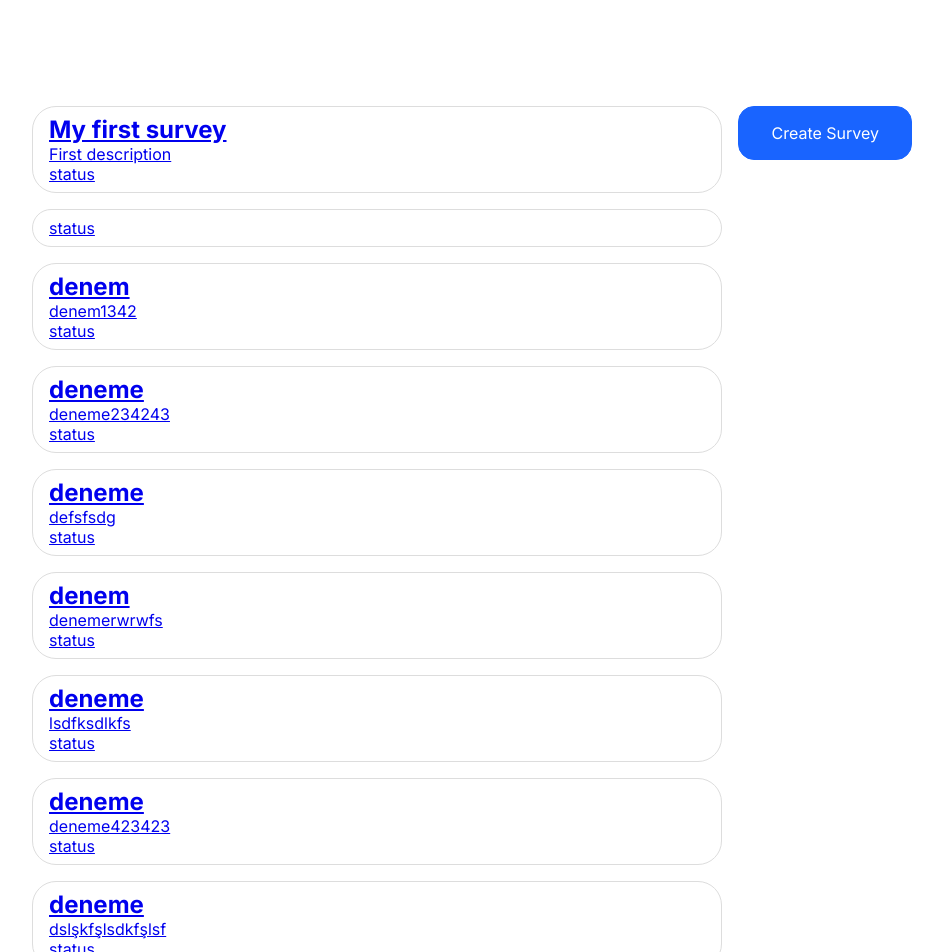
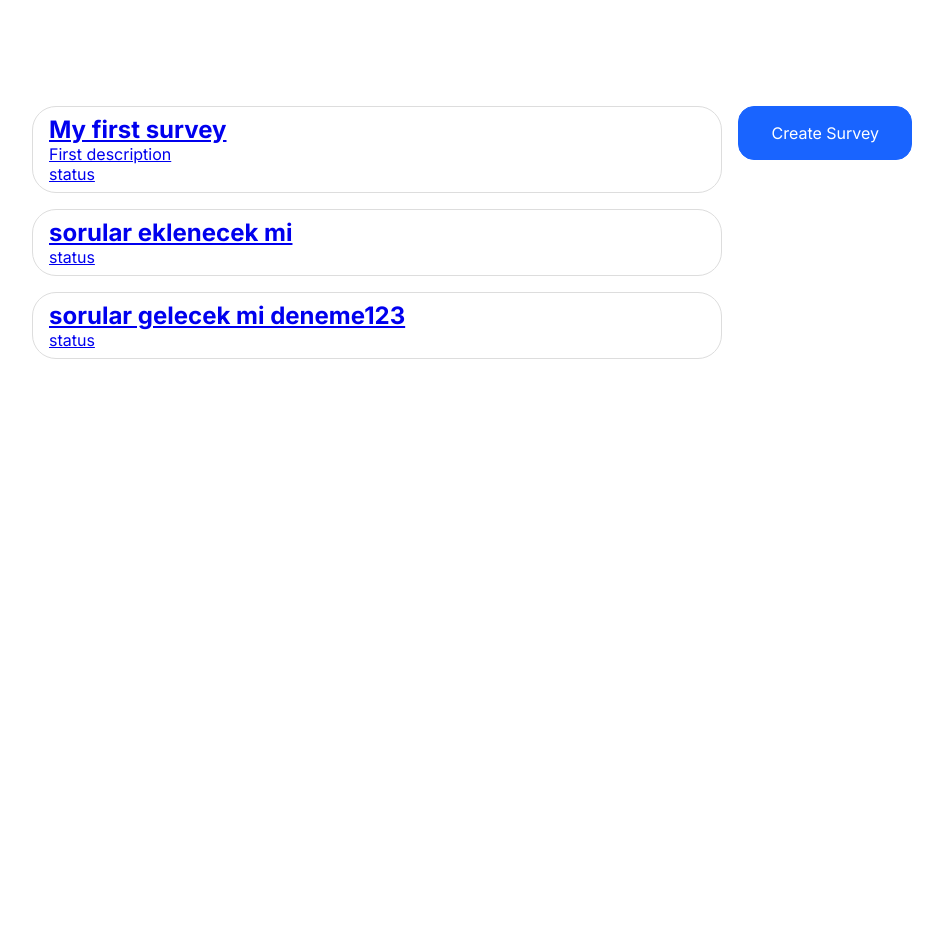
Before and after one commit to Esmanurrr/SurveyApp, a React (Vite) app: page / in a window 1280 px wide. Shown: the top 952 px of the page, without its empty margins (176-1119 px from the left). After the commit the page ends 800 px from the top, so only its background shows below. Built offline with nearby package versions, Linux system fonts and the light colour scheme; data requests are answered from the project's data file.

Commit message:
added question list and question card

```diff
--- a/db.json
+++ b/db.json
@@ -96,76 +96,69 @@
           "type": "Long Text Response",
           "options": [],
           "responseType": ""
+        },
+        {
+          "id": "19942f58-a5af-4ffa-9f47-67a9c3db3d6b",
+          "name": "deneme",
+          "type": "Single Choice",
+          "options": [
+            "ilk option",
+            "ikinci option"
+          ],
+          "responseType": ""
         }
       ]
     },
     {
-      "id": "dc12"
+      "id": "620f5572-e344-4202-9e74-375f6055822c",
+      "title": "sorular eklenecek mi ",
+      "description": "",
+      "questions": [
+        {
+          "id": "85e8ccf2-f3fa-4754-a6a5-e223e4522d55",
+          "name": "fdsfsdfsf",
+          "type": "Single Choice",
+          "options": [
+            "dsf",
+            "dfsf"
+          ],
+          "responseType": ""
+        },
+        {
+          "id": "934e0e68-4528-4806-9959-f40447368bd8",
+          "name": "2. deneme",
+          "type": "Multiple Choice",
+          "options": [
+            "fsdfds",
+            "fdfsd"
+          ],
+          "responseType": ""
+        },
+        {
+          "id": "094e16e4-d07e-49b7-b5bc-d9f2025f8e4c",
+          "name": "3. deneme",
+          "type": "Text Response",
+          "options": [],
+          "responseType": "Email"
+        }
+      ]
     },
     {
-      "id": "232725e6-8b72-45e1-a0d2-502c8011ef60",
-      "title": "denem",
-      "description": "denem1342"
-    },
-    {
-      "id": "f1f63399-080d-40b8-927b-21b5132a4772",
-      "title": "deneme",
-      "description": "deneme234243"
-    },
-    {
-      "id": "1ff5014f-c026-4358-9bc1-f3b6aacef3c7",
-      "title": "deneme",
-      "description": "defsfsdg"
-    },
-    {
-      "id": "d20b33da-ca33-4dba-b8a6-98fac455ae6c",
-      "title": "denem",
-      "description": "denemerwrwfs"
-    },
-    {
-      "id": "04c8b1b5-7e9b-4f3e-a832-edc427254cbb",
-      "title": "deneme ",
-      "description": "lsdfksdlkfs"
-    },
-    {
-      "id": "d970bf53-82ff-412d-939d-bc65ca749bfc",
-      "title": "deneme",
-      "description": "deneme423423"
-    },
-    {
-      "id": "0456a289-8475-44c4-be2d-cdade9b0ef64",
-      "title": "deneme",
-      "description": "dslşkfşlsdkfşlsf"
-    },
-    {
-      "id": "d737ca72-7405-43b4-8f97-250e890c459b",
-      "title": "fdsfds",
-      "description": "fdsfs"
-    },
-    {
-      "id": "0bad0937-9b4d-4812-8db1-bb0e90a0d765",
-      "title": "deneme1",
-      "description": "klkşlkşldfs"
-    },
-    {
-      "id": "ec0e7457-e356-4cc1-a740-9ea2187e4994",
-      "title": "deneme",
-      "description": "denemeeee"
-    },
-    {
-      "id": "6b5e07ce-68fc-4f1e-98cc-f05475406c2d",
-      "title": "123453453",
-      "description": "fsdfsdfsdf "
-    },
-    {
-      "id": "313eb407-2890-4f05-a2c2-15d4de2915d6",
-      "title": "fdsfds",
-      "description": "fdfsf"
-    },
-    {
-      "id": "96bb300e-74ff-4d91-b702-484bf113c764",
-      "title": "deneme123",
-      "description": "açıklamaa"
+      "id": "171f47f6-0de2-4939-8b4a-9b61964ae219",
+      "title": "sorular gelecek mi deneme123",
+      "description": "",
+      "questions": [
+        {
+          "id": "b384f586-26b5-4f86-a8ba-7af17dcc4cb1",
+          "name": "ilk soru 123243",
+          "type": "Single Choice",
+          "options": [
+            "fdfsf",
+            "dsfsdf"
+          ],
+          "responseType": ""
+        }
+      ]
     }
   ]
 }
--- a/index.html
+++ b/index.html
@@ -8,6 +8,7 @@
     <link rel="preconnect" href="https://fonts.gstatic.com" crossorigin>
     <link href="https://fonts.googleapis.com/css2?family=Inter:wght@100..900&display=swap" rel="stylesheet">
     <link rel='stylesheet' href='https://cdn-uicons.flaticon.com/2.4.2/uicons-regular-rounded/css/uicons-regular-rounded.css'>
+    <link rel="stylesheet" href="https://cdnjs.cloudflare.com/ajax/libs/font-awesome/6.6.0/css/all.min.css" integrity="sha512-Kc323vGBEqzTmouAECnVceyQqyqdsSiqLQISBL29aUW4U/M7pSPA/gEUZQqv1cwx4OnYxTxve5UMg5GT6L4JJg==" crossorigin="anonymous" referrerpolicy="no-referrer" />
     <title>Survey App</title>
   </head>
   <body>
--- a/src/components/dashboard/CreateSurveyModal.jsx
+++ b/src/components/dashboard/CreateSurveyModal.jsx
@@ -20,7 +20,7 @@ function CreateSurveyModal({ closePortal }) {
 
   const handleSave = async () => {
     const id = crypto.randomUUID();
-    await axios.post("http://localhost:4000/surveys", { id, title: title, description: description});
+    await axios.post("http://localhost:4000/surveys", { id, title: title, description: description, questions: []});
     navigate((`/survey/` + id), {
       state: { title: title, description: description },
     });
--- a/src/components/question/AddQuestionButton.jsx
+++ b/src/components/question/AddQuestionButton.jsx
@@ -1,5 +1,5 @@
 import { Link, useParams } from "react-router-dom"
-import { Button, Span, TextCenter } from "../../style"
+import { Button, TextCenter } from "../../style"
 
 function AddQuestionButton() {
 
@@ -7,8 +7,6 @@ function AddQuestionButton() {
 
   return (
     <TextCenter>
-        <h2>Lets add some questions to your survey</h2>
-        <Span>Click the button below to get your survey up and running</Span>
         <div><Link to={`/survey/new-question/${params.id}`}><Button>Add a question</Button></Link></div>
     </TextCenter>
   )
--- a/src/components/question/QuestionCard.jsx
+++ b/src/components/question/QuestionCard.jsx
@@ -1,9 +1,9 @@
 import { Link, useParams } from "react-router-dom";
-import { Card, DeleteButton, EditButton, Flex } from "../../style";
+import { Card, DeleteButton, EditButton } from "../../style";
 import axios from "axios";
 
 
-function QuestionCard({question, surveyId, onDelete}) {
+function QuestionCard({question }) {
 
     const id = question.id;
     console.log(id);
@@ -20,7 +20,7 @@ function QuestionCard({question, surveyId, onDelete}) {
           </div>
           <div>
             <EditButton>Edit</EditButton>
-            <DeleteButton onClick={onDelete}><i className="fi fi-rs-trash"></i></DeleteButton>
+            <DeleteButton><i className="fa-solid fa-trash"></i></DeleteButton>
           </div>
     </Card>
   )
--- a/src/components/question/QuestionList.jsx
+++ b/src/components/question/QuestionList.jsx
@@ -1,12 +1,24 @@
-import { Container } from "../../style"
+import { Container, Span } from "../../style"
 import AddQuestionButton from "./AddQuestionButton"
+import QuestionCard from "./QuestionCard"
 
-function QuestionList({question}) {
+function QuestionList({questions}) {
   return (
     <Container>
         {
-            !question && <AddQuestionButton/>
+            !questions &&
+            <div>
+              <h2>Lets add some questions to your survey</h2>
+              <Span>Click the button below to get your survey up and running</Span>
+              <AddQuestionButton/>
+            </div>
         }
+        {
+          questions.length > 0 && questions.map((question,index) => (
+            <QuestionCard key={index} question={question} />
+          ))
+        }
+        <AddQuestionButton />
     </Container>
   )
 }
--- a/src/components/survey/Survey.jsx
+++ b/src/components/survey/Survey.jsx
@@ -1,17 +1,40 @@
 import { useLocation, useParams } from 'react-router-dom';
 import QuestionList from '../question/QuestionList'
 import SurveyHeader from './SurveyHeader'
-import AddQuestion from '../question/AddQuestion';
+import { useEffect, useState } from 'react';
+import axios from 'axios';
 
 const Survey = () => {
   const location = useLocation();
+  const [questions, setQuestions] = useState([]);
   const { title, description } = location.state || {};
   const { id } = useParams();
+
+  useEffect(() => {
+    const fetchQuestions = async () => {
+      try {
+        const response = await axios.get("http://localhost:4000/surveys");
+        const survey = response.data.find(survey => survey.id === id);
+        if(survey){
+          setQuestions(survey.questions);
+        }else{
+          console.log("Survey not found");
+        }
+      } catch (err) {
+        console.log(err);
+      }
+    }
+
+    fetchQuestions();
+
+  },[id])
+
+
 
   return (
     <div>
         <SurveyHeader title={title} description={description} id={id}/>
-        <QuestionList/>
+        <QuestionList questions={questions}/>
     </div>
   )
 }
--- a/src/style.jsx
+++ b/src/style.jsx
@@ -119,7 +119,7 @@ export const CardContainer = styled.div`
   min-height: 500px;
   background-color: white;
   border: 1px solid #ddd;
-  border-radius: 1rem;
+  border-radius: .5rem;
   padding: 2rem;
 `
 
@@ -166,3 +166,23 @@ export const AddOptionsButton = styled.button`
   border-radius: .5rem;
   cursor: pointer;
 `
+
+export const DeleteButton = styled.button`
+  padding: 1rem;
+  background-color: #FDF2F2;
+  border: 1px solid #F1D4D4;
+  color: #ff313e;
+  border-radius: 9px;
+  box-shadow: 0px 7px 12px rgba(0, 0, 0, 0.03);
+  cursor: pointer;
+`
+
+export const EditButton = styled.button`
+  padding: 1rem;
+  border: 1px solid #ECECF4;
+  border-radius: 9px;
+  background-color: #fff;
+  box-shadow: 0px 7px 12px rgba(0, 0, 0, 0.03);
+  margin-right: 1rem;
+  cursor: pointer;
+`
```
